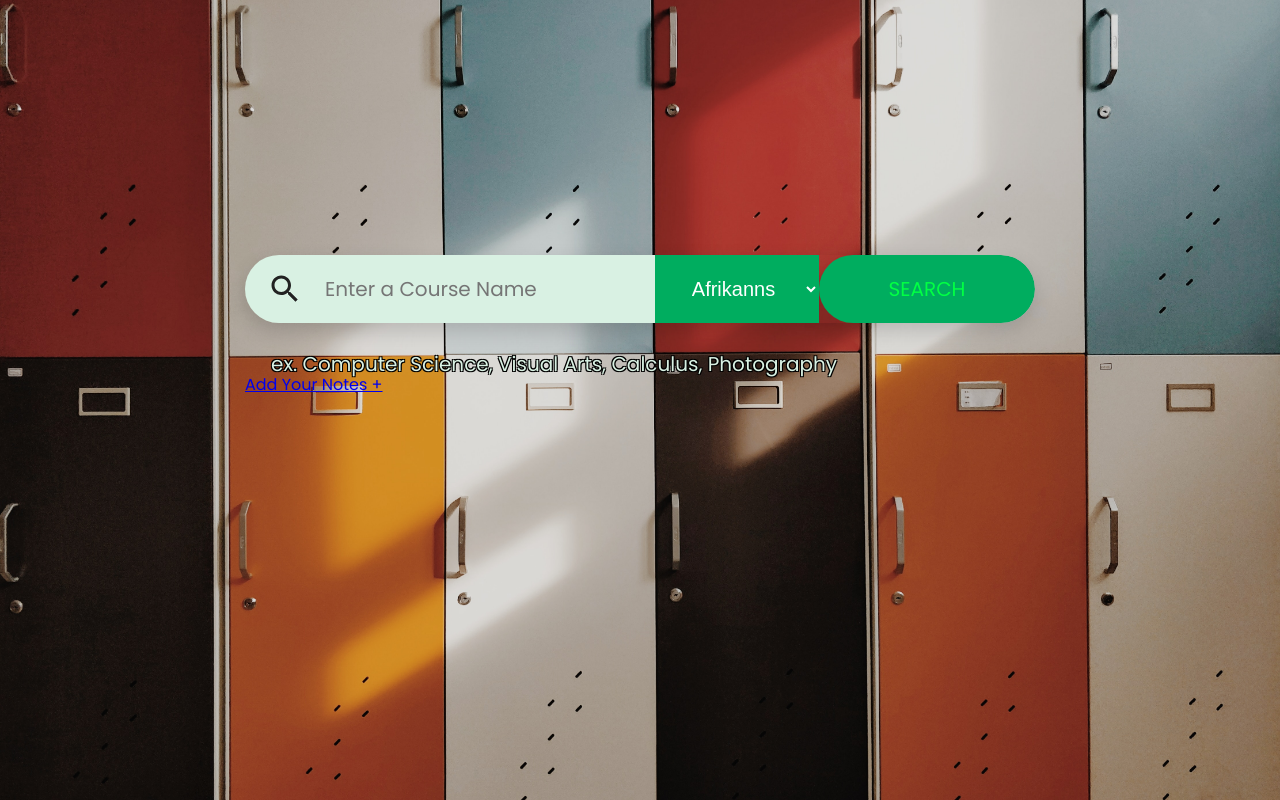
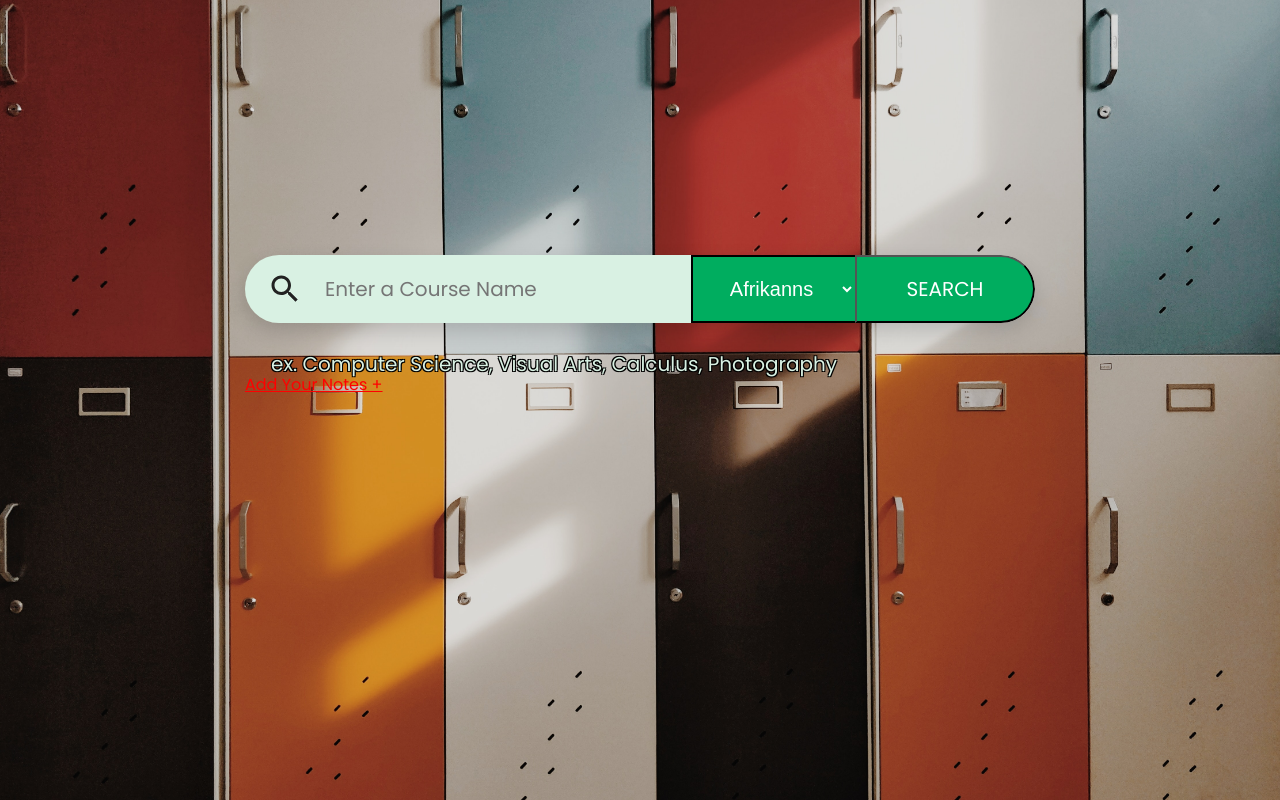
Before and after one commit to billbai0102/ZipNote, a Flask app: page / in a window 1280 px wide. Run offline with Flask 2, Linux system fonts and the light colour scheme.

Commit message:
Cleaned up a merge commit and redirected style changes for addNote

```diff
--- a/app.py
+++ b/app.py
@@ -1,3 +1,9 @@
+import pprint
+from twilio.rest import Client
+from twilio.twiml.messaging_response import MessagingResponse
+from firebase_admin import credentials
+import firebase_admin
+from database import DatabaseManager, Note
 from flask import Flask, render_template, request, flash, redirect
 import getsearch
 from forms import AddNoteForm
@@ -8,28 +14,25 @@ credential_path = "TranslationKey.json"
 os.environ['GOOGLE_APPLICATION_CREDENTIALS'] = credential_path
 app = Flask(__name__)
 app.config['SECRET_KEY'] = 'you-will-never-guess'
-from database import DatabaseManager, Note
-import firebase_admin
-from firebase_admin import credentials
-from twilio.twiml.messaging_response import MessagingResponse
-from twilio.rest import Client
 
 lang = "en"
 
-import pprint
 
 app = Flask(__name__)
 app.config['SECRET_KEY'] = 'you-will-never-guess'
 
 if (not len(firebase_admin._apps)):
-    cred = credentials.Certificate('static/mhacks12-22906-firebase-adminsdk-lbt7e-d7c9a27bb5.json')
-    default_app = firebase_admin.initialize_app(cred,  {'databaseURL': 'https://mhacks12-22906.firebaseio.com/'})
+    cred = credentials.Certificate(
+        'static/mhacks12-22906-firebase-adminsdk-lbt7e-d7c9a27bb5.json')
+    default_app = firebase_admin.initialize_app(
+        cred,  {'databaseURL': 'https://mhacks12-22906.firebaseio.com/'})
 previous = ""
 account_sid = 'ACfb14e1aca55a02457161456ad28e2311'
 auth_token = 'cb9d1579d693aa64d9e4d7a113efebbe'
 
 dm = DatabaseManager("super_notes")
 notesManager = DatabaseManager("notes")
+
 
 @app.route('/')
 def main():
@@ -47,13 +50,13 @@ def index():
 @app.route("/sms", methods=['GET', 'POST'])
 def sms_ahoy_reply():
     global lang
-    courses=["physics", "computer science"] ##WHERE THE COURSES ARE STORED
+    courses = ["physics", "computer science"]  # WHERE THE COURSES ARE STORED
     client = Client(account_sid, auth_token)
     resp = MessagingResponse()
     premes = ""
     messages = client.messages.list(limit=1)
     for record in messages:
-        premes=record.body
+        premes = record.body
     if(translation.createTranslation(premes, "English").lower() in courses):
         super_notes_list = dm.find_notes_by_course_name(premes)
         for note in super_notes_list:
@@ -61,7 +64,8 @@ def sms_ahoy_reply():
         resp.message(sn_translated)
         return str(resp)
     lang = str(premes)
-    resp.message(translation.createTranslation("Enter a course you wish to learn about.", language=lang))
+    resp.message(translation.createTranslation(
+        "Enter a course you wish to learn about.", language=lang))
     return str(resp)
 
 
@@ -69,9 +73,11 @@ def get_supernote(course):
     cl = dm.find_notes_by_course_name(course)
     return cl
 
+
 @app.route("/results")
 def results():
     return render_template('results.html')
+
 
 @app.route('/<search>/<language>', methods=['GET', 'POST'])
 def pass_val(search, language):
@@ -86,10 +92,11 @@ def pass_val(search, language):
     return render_template('index.html')
 
 
-@app.route('/add_note')
+@app.route('/addnote.html')
 def add_note():
     form = AddNoteForm()
     return render_template('addnote.html', title='Add New Note', form=form)
+
 
 @app.route('/add_note', methods=['GET', 'POST'])
 def login():
@@ -98,7 +105,8 @@ def login():
         flash('Note Added: With course key: {} and Course Name: {}'.format(
             form.course_key.data, form.course_name.data))
         course_name = form.course_name.data
-        new_note = Note( form.course_key.data, course_name.lower(), form.note.data)
+        new_note = Note(form.course_key.data,
+                        course_name.lower(), form.note.data)
         notesManager.add_note_to_db(new_note)
         return redirect('/index')
     return render_template('add_note.html', title='Add New Note', form=form)
--- a/static/styles/main.css
+++ b/static/styles/main.css
@@ -331,22 +331,6 @@ progress {
  */
 textarea {
     overflow: auto;
-	border-radius: 5px;
-	background-color:#edfaf3;
-	placeholder: "SHIT";
-	padding: 1em 1em 1em 1em;
-}
-
-#course_key {
-	border-radius: 50px;
-	background-color:#edfaf3;
-	padding: 0em 1em 0em 1em;
-}
-
-#course_name {
-	border-radius: 50px;
-	background-color:#edfaf3;
-	padding: 0em 1em 0em 1em;
 }
 
 /**
@@ -952,7 +936,8 @@ form {
     white-space: nowrap;
     font-size: 20px;
     color: #fff;
-    border: 0;
+    border-color: #000;
+    border-width: 2px 0px 2px 2px;
     cursor: pointer;
     position: relative;
     z-index: 0;
@@ -963,7 +948,8 @@ form {
 }
 
 .s130 form .inner-form .input-field.second-wrap #language-choice:hover {
-    background: #009451;
+    background: #000;
+    color: #d9f1e3;
 }
 
 .s130 form .inner-form .input-field.second-wrap #language-choice:focus {
@@ -972,7 +958,7 @@ form {
 }
 
 .s130 form .inner-form .input-field.third-wrap {
-    min-width: 216px;
+    min-width: 180px;
 }
 
 .s130 form .inner-form .input-field.third-wrap .btn-search {
@@ -980,19 +966,22 @@ form {
     width: 100%;
     white-space: nowrap;
     font-size: 20px;
-    color: #00ff44;
-    border: 0;
+    color: #fff;
+    border-color: #000;
+    border-width: 2px;
+    border-top-right-radius: 50px;
+    border-bottom-right-radius: 50px;
     cursor: pointer;
     position: relative;
     z-index: 0;
     background: #00ad5f;
     transition: all 0.2s ease-out, color 0.2s ease-out;
     font-weight: 300;
-	border-radius: 100px;
 }
 
 .s130 form .inner-form .input-field.third-wrap .btn-search:hover {
-    background: #009451;
+    background: #000;
+    color: #d9f1e3;
 }
 
 .s130 form .inner-form .input-field.third-wrap .btn-search:focus {
@@ -1001,13 +990,16 @@ form {
 }
 
 .s130 form .info {
-	font-family: 'Poppins', sans-serif;
+    font-family: 'Poppins', sans-serif;
     font-size: 20px;
     color: #d9f1e3;
     text-shadow: -1px -1px 0 #000, 1px -1px 0 #000, -1px 1px 0 #000,
         1px 1px 0 #000;
     padding-left: 26px;
+}
 
+#addNote > a {
+    color: red;
 }
 
 @media screen and (max-width: 992px) {
```
Also changed, not shown: templates/addnote.html (+20 -8 lines).
